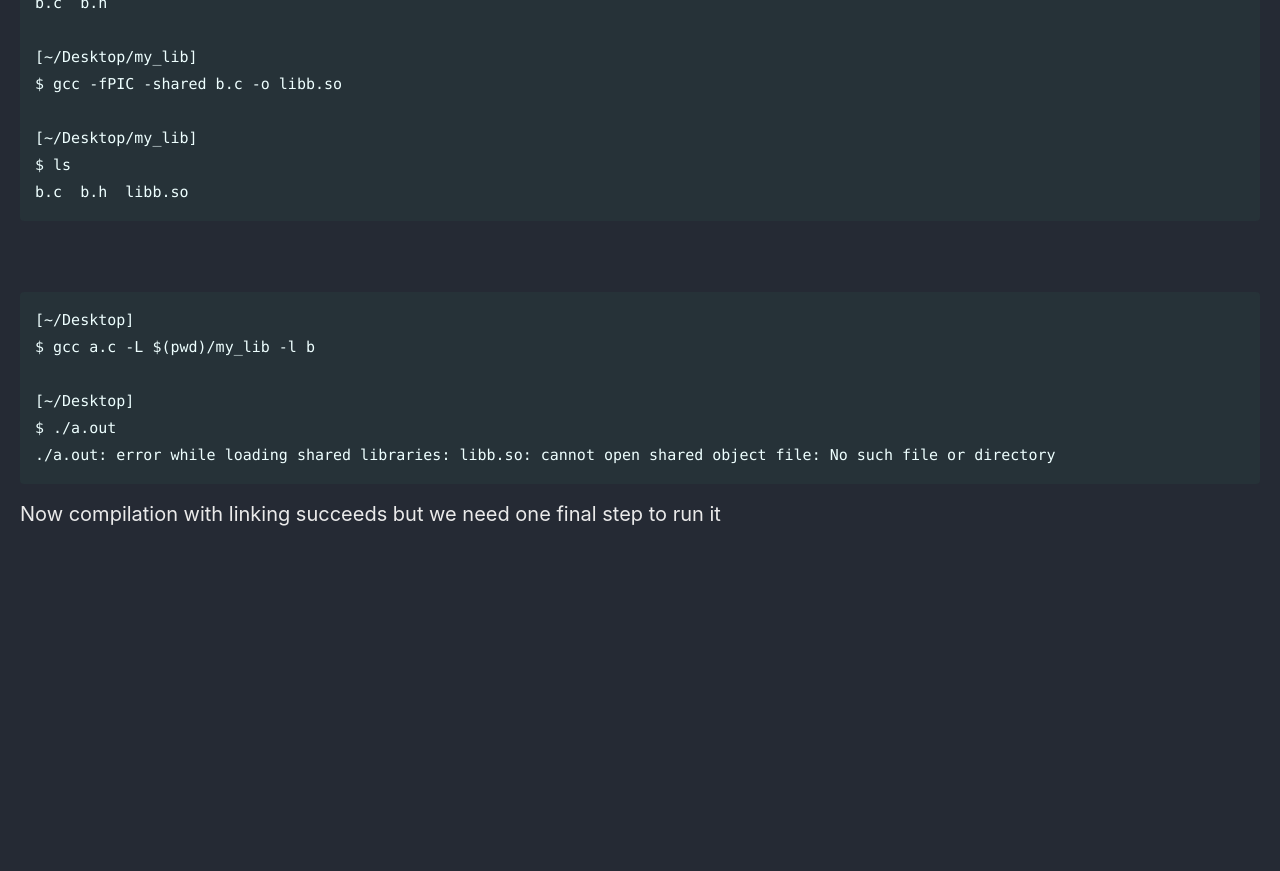
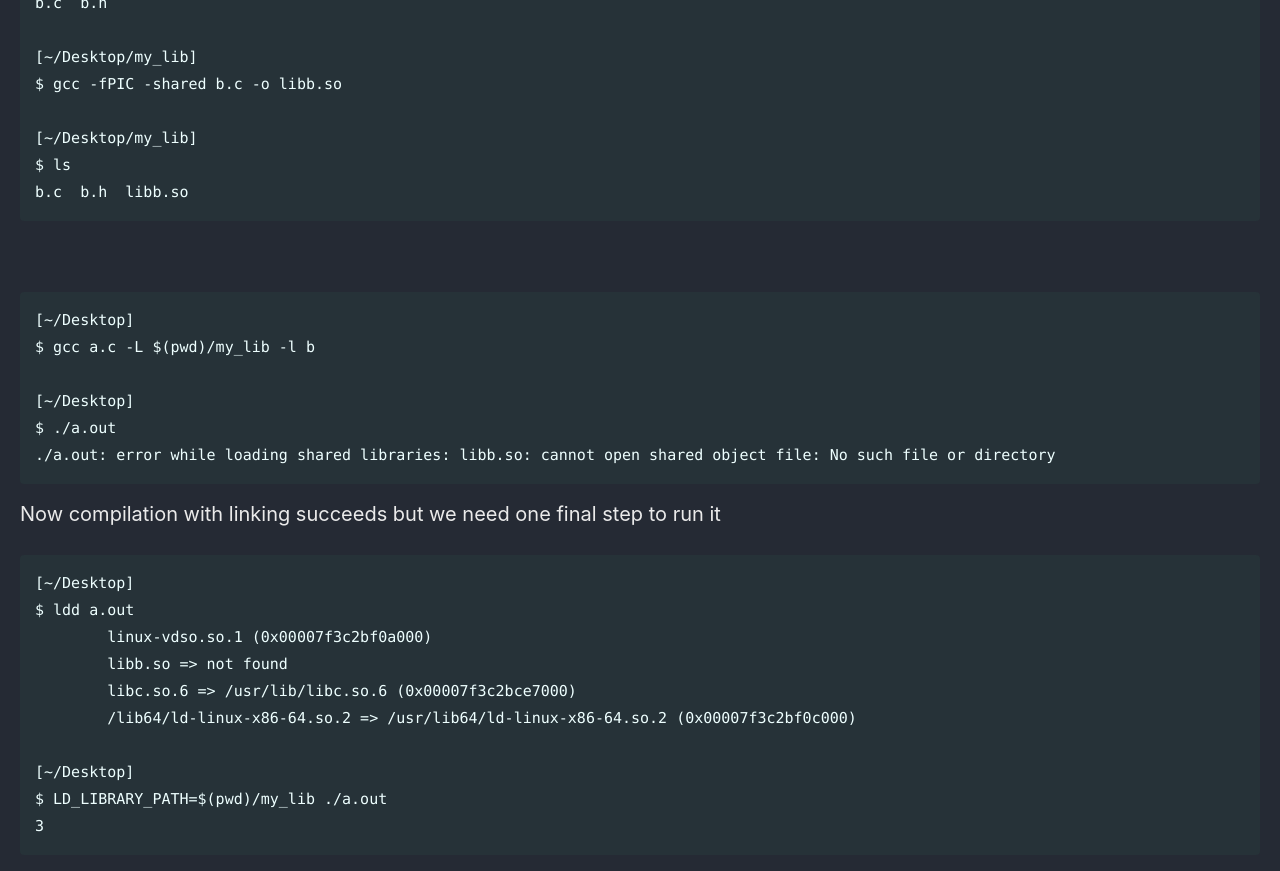
Before and after one commit to Connor-McCartney/Connor-McCartney.github.io, a Jekyll site: the page built from _pages/misc/Cheaderfiles.md, in a window 1280 px wide and 900 px high, scrolled down 3156 px. Shown: the top 871 px of the window. Built offline with Jekyll 4.4.1, drawn with Linux system fonts in a browser that asks for light colours; cached includes are drawn as plain includes; before the commit the page ends 3741 px from its top, so only the background shows below that.

Commit message:
Update Cheaderfiles.md

````diff
--- a/_pages/misc/Cheaderfiles.md
+++ b/_pages/misc/Cheaderfiles.md
@@ -146,3 +146,17 @@ $ ./a.out
 ```
 
 Now compilation with linking succeeds but we need one final step to run it
+
+
+```
+[~/Desktop]
+$ ldd a.out
+        linux-vdso.so.1 (0x00007f3c2bf0a000)
+        libb.so => not found
+        libc.so.6 => /usr/lib/libc.so.6 (0x00007f3c2bce7000)
+        /lib64/ld-linux-x86-64.so.2 => /usr/lib64/ld-linux-x86-64.so.2 (0x00007f3c2bf0c000)
+
+[~/Desktop]
+$ LD_LIBRARY_PATH=$(pwd)/my_lib ./a.out
+3
+```
````
